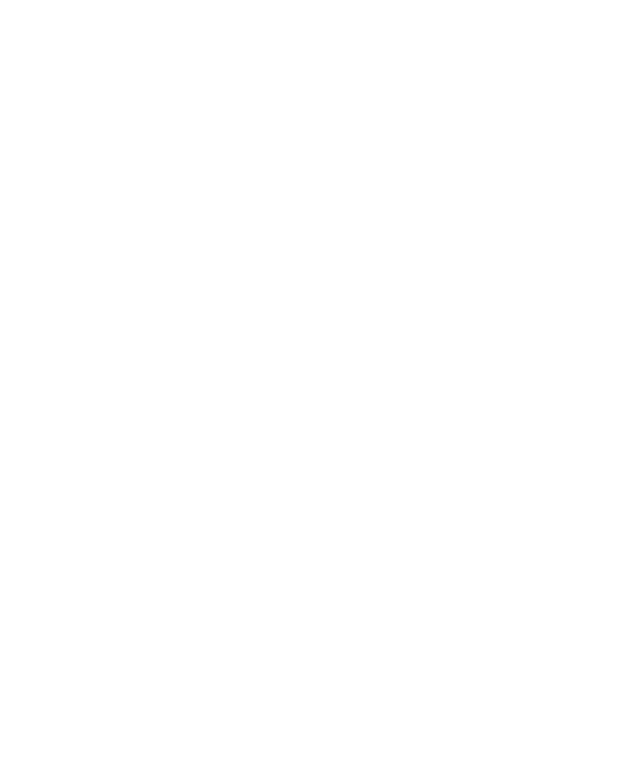
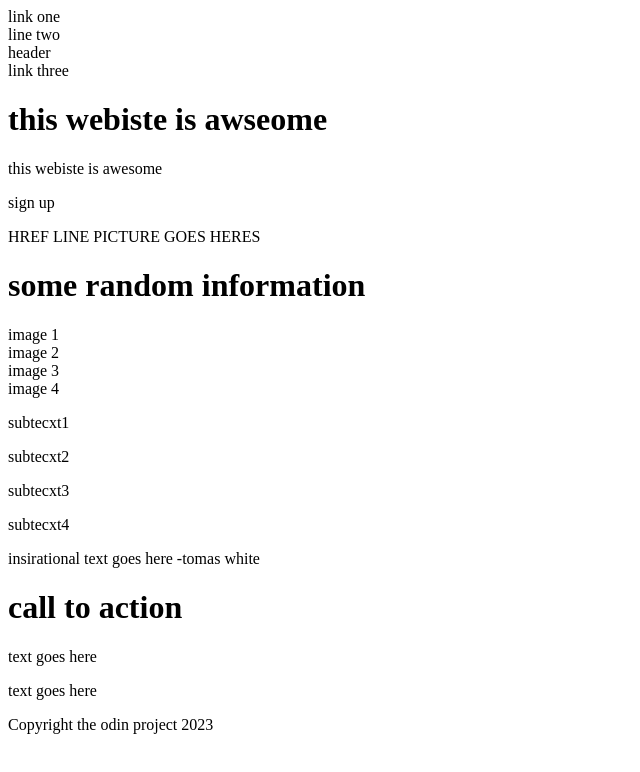
Before and after one commit to alex-odin/landing-page, a plain HTML site: page index.html in a window 1280 px wide. Shown: the whole page, without its empty margins (0-640 px from the left). Drawn offline with Linux system fonts and the light colour scheme.

Commit message:
skeleton

```diff
--- a/index.html
+++ b/index.html
@@ -7,6 +7,60 @@
     <title>Document</title>
 </head>
 <body>
+    <div>
+        <div>
+            <div>link one</div>
+            <div>line two</div>
+            <div>header</div>
+            <div>link three</div>
+        </div>
+        <div>
+            <div>
+                <h1>this webiste is awseome</h1>
+                <p>this webiste is awesome</p>
+                <div>
+                    <p>sign up</p>
+                </div>
+            </div>
+            <div>
+                <p>HREF LINE PICTURE GOES HERES</p>
+            </div>
+        </div>
+    </div>
 
+    <div>
+        <div>
+            <h1>some random information</h1>
+        </div>
+        <div>
+            <div>image 1</div>
+            <div>image 2</div>
+            <div>image 3</div>
+            <div>image 4</div>
+        </div>
+        <div>
+           <p>subtecxt1</p>
+           <p>subtecxt2</p>
+           <p>subtecxt3</p>
+           <p>subtecxt4</p>
+        </div>
+        <div>
+            <p>insirational text goes here -tomas white</p>
+        </div>
+        <div>
+            <div>
+                <h1>call to action</h1>
+                <p>text goes here</p>
+                <div>
+                    <p>text goes here</p>
+                </div>
+            </div>
+        </div>
+    </div>
+    <div>
+        <footer>
+            <p>Copyright the odin project 2023</p>
+        </footer>
+    </div>
 </body>
 </html>
```
